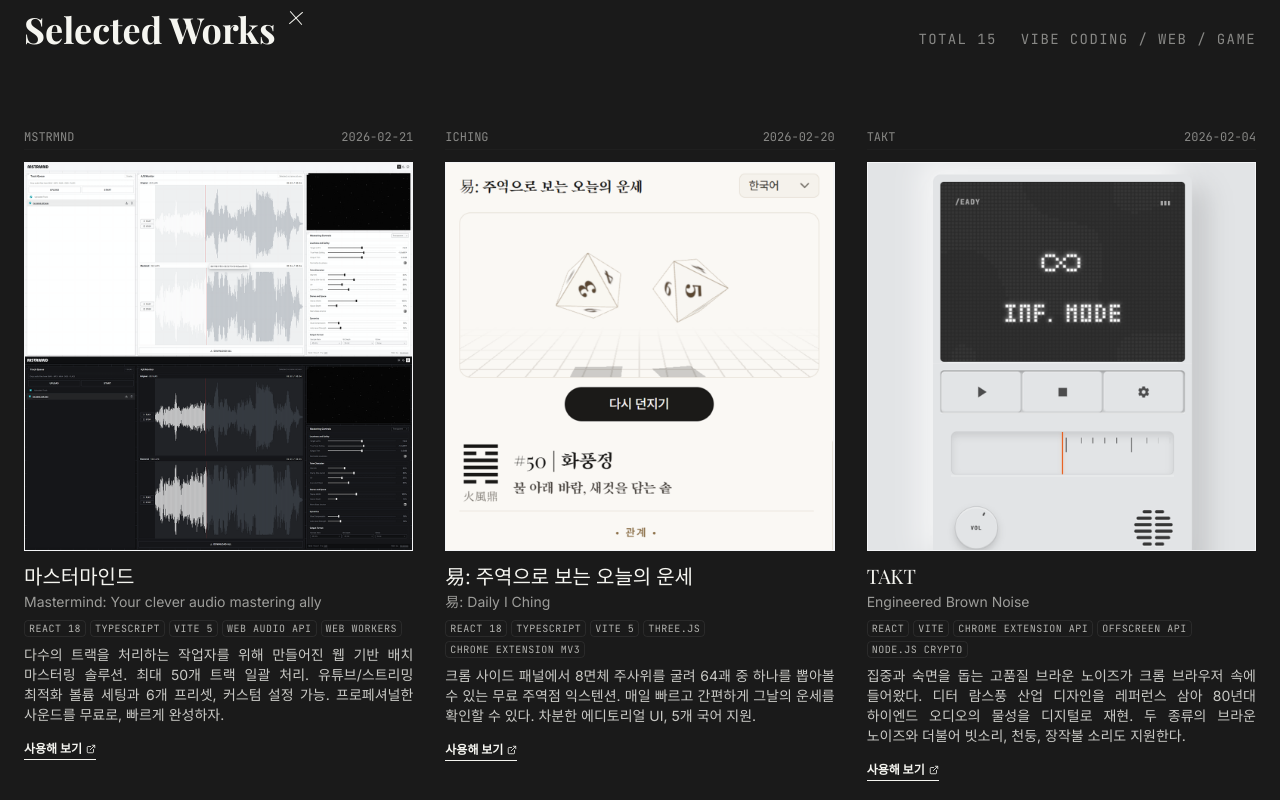
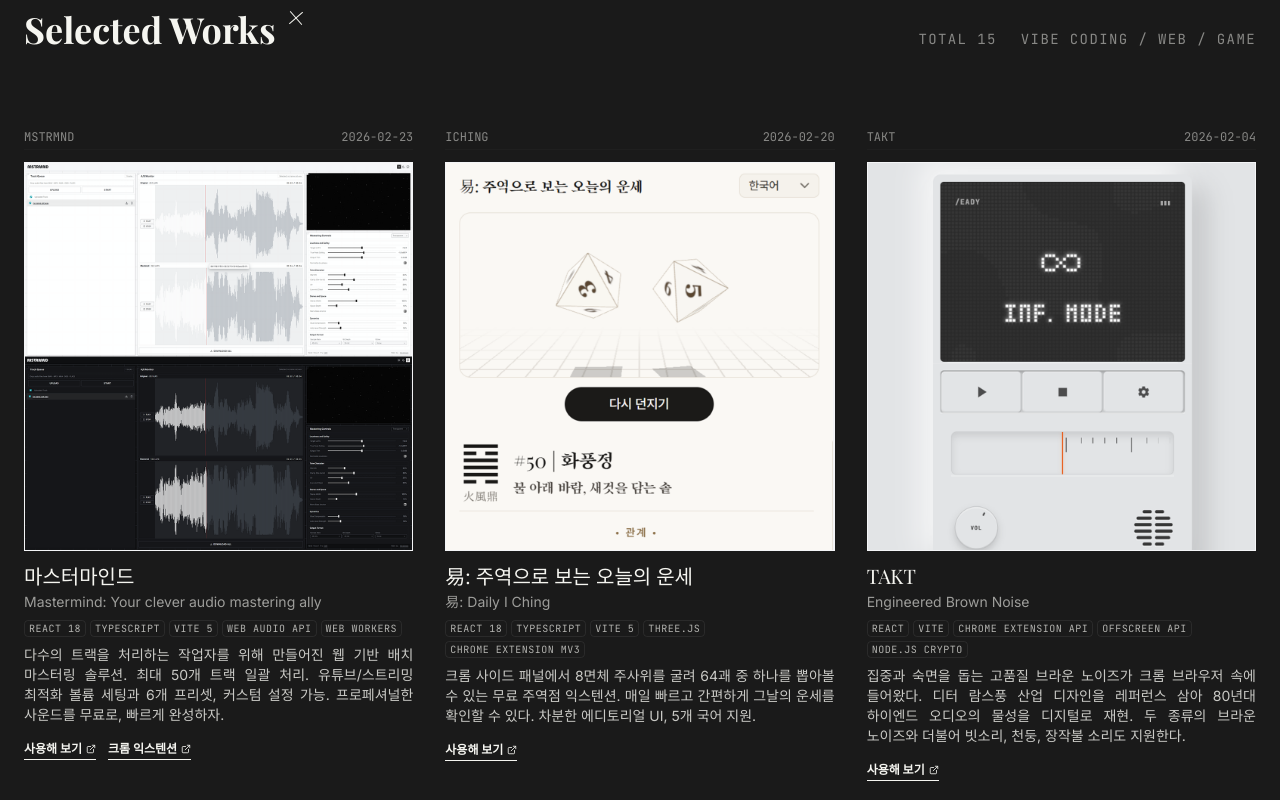
Before and after one commit to heavyrain39/portfolio, a Next.js app: page /portfolio/ in a window 1280 px wide. Shown: the part 880-1680 px from the top of the page. Built offline with nearby package versions, Linux system fonts and the light colour scheme; a web font is replaced by a local one.

Commit message:
feat: add Chrome Extension link to Mastermind project

```diff
--- a/components/ui/ProjectCard.tsx
+++ b/components/ui/ProjectCard.tsx
@@ -69,6 +69,7 @@ export default function ProjectCard({ project }: ProjectCardProps) {
                     {project.description}
                 </p>
 
+                <div className="flex gap-3">
                     {project.link && (
                         <a
                             href={project.link}
@@ -79,6 +80,17 @@ export default function ProjectCard({ project }: ProjectCardProps) {
                             {project.linkText || "VIEW PROJECT"} <ExternalLink size={10} />
                         </a>
                     )}
+                    {project.secondaryLink && (
+                        <a
+                            href={project.secondaryLink}
+                            target="_blank"
+                            rel="noopener noreferrer"
+                            className="self-start mt-2 text-xs font-bold border-b border-foreground pb-0.5 hover:opacity-50 transition-opacity flex items-center gap-1"
+                        >
+                            {project.secondaryLinkText || "VIEW PROJECT"} <ExternalLink size={10} />
+                        </a>
+                    )}
+                </div>
             </div>
         </div>
     );
--- a/data/content.ts
+++ b/data/content.ts
@@ -9,6 +9,8 @@ export interface Project {
     techStack: string[];
     link?: string;
     linkText?: string;
+    secondaryLink?: string;
+    secondaryLinkText?: string;
     thumbnail: string; // Path to image
     category: "vibe-coding" | "web-app" | "game" | "other";
 }
@@ -34,12 +36,14 @@ export const projects: Project[] = [
         id: "mstrmnd",
         title: "마스터마인드",
         enTitle: "Mastermind: Your clever audio mastering ally",
-        lastUpdated: "2026-02-21",
+        lastUpdated: "2026-02-23",
         concept: "유튜브 음원을 위한 영리한 마스터링 도구.",
         description: "다수의 트랙을 처리하는 작업자를 위해 만들어진 웹 기반 배치 마스터링 솔루션. 최대 50개 트랙 일괄 처리. 유튜브/스트리밍 최적화 볼륨 세팅과 6개 프리셋, 커스텀 설정 가능. 프로페셔널한 사운드를 무료로, 빠르게 완성하자.",
         techStack: ["React 18", "TypeScript", "Vite 5", "Web Audio API", "Web Workers"],
         link: "https://mstr-mnd.vercel.app/",
         linkText: "사용해 보기",
+        secondaryLink: "https://chromewebstore.google.com/detail/mastermind/amifcacblgkkccoejchknikodagjhopk",
+        secondaryLinkText: "크롬 익스텐션",
         thumbnail: "/portfolio/images/thumbnail_mstrmnd.png",
         category: "vibe-coding"
     },
```
Lines whose indentation alone changed are shown as unchanged.
